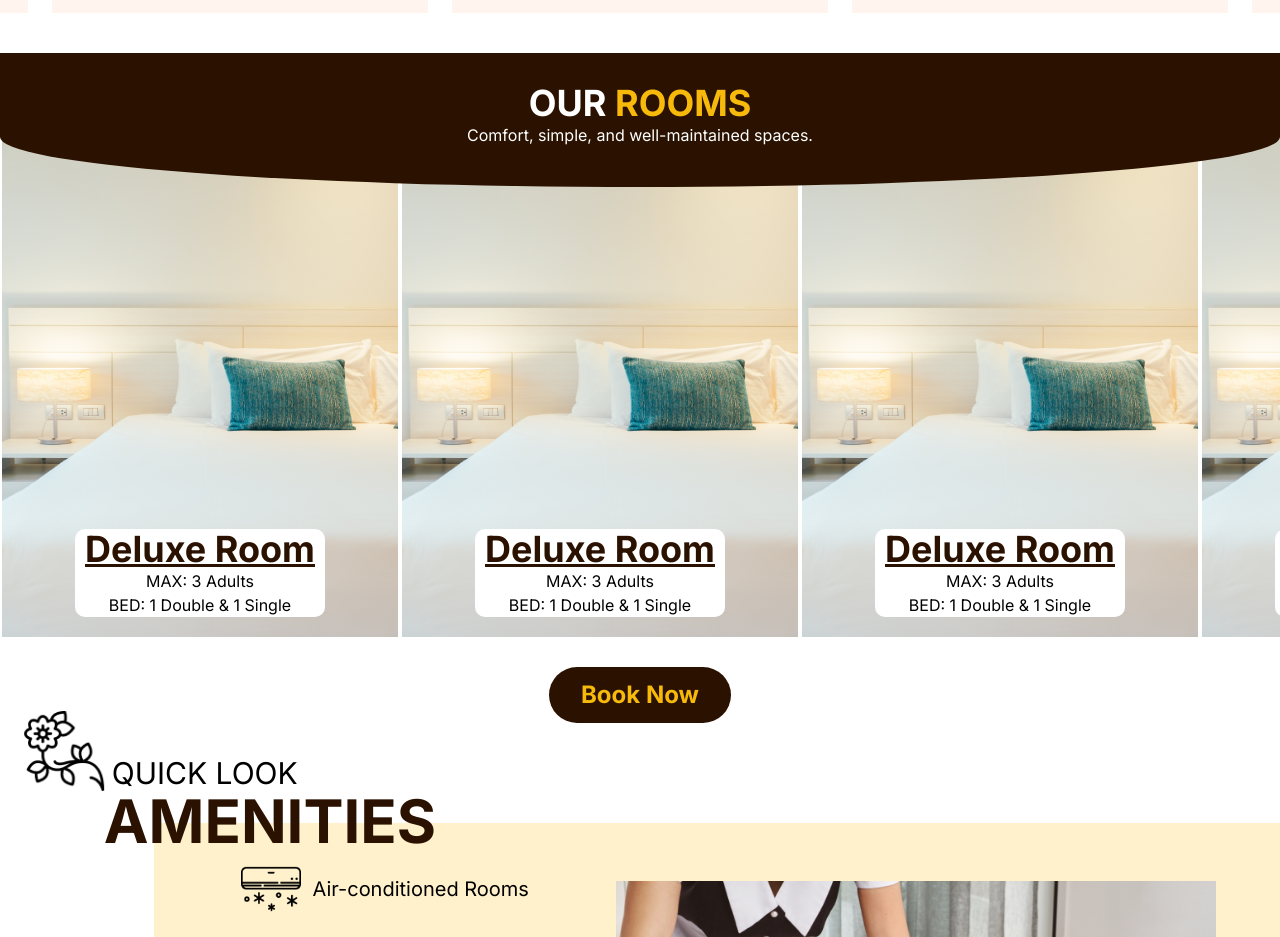
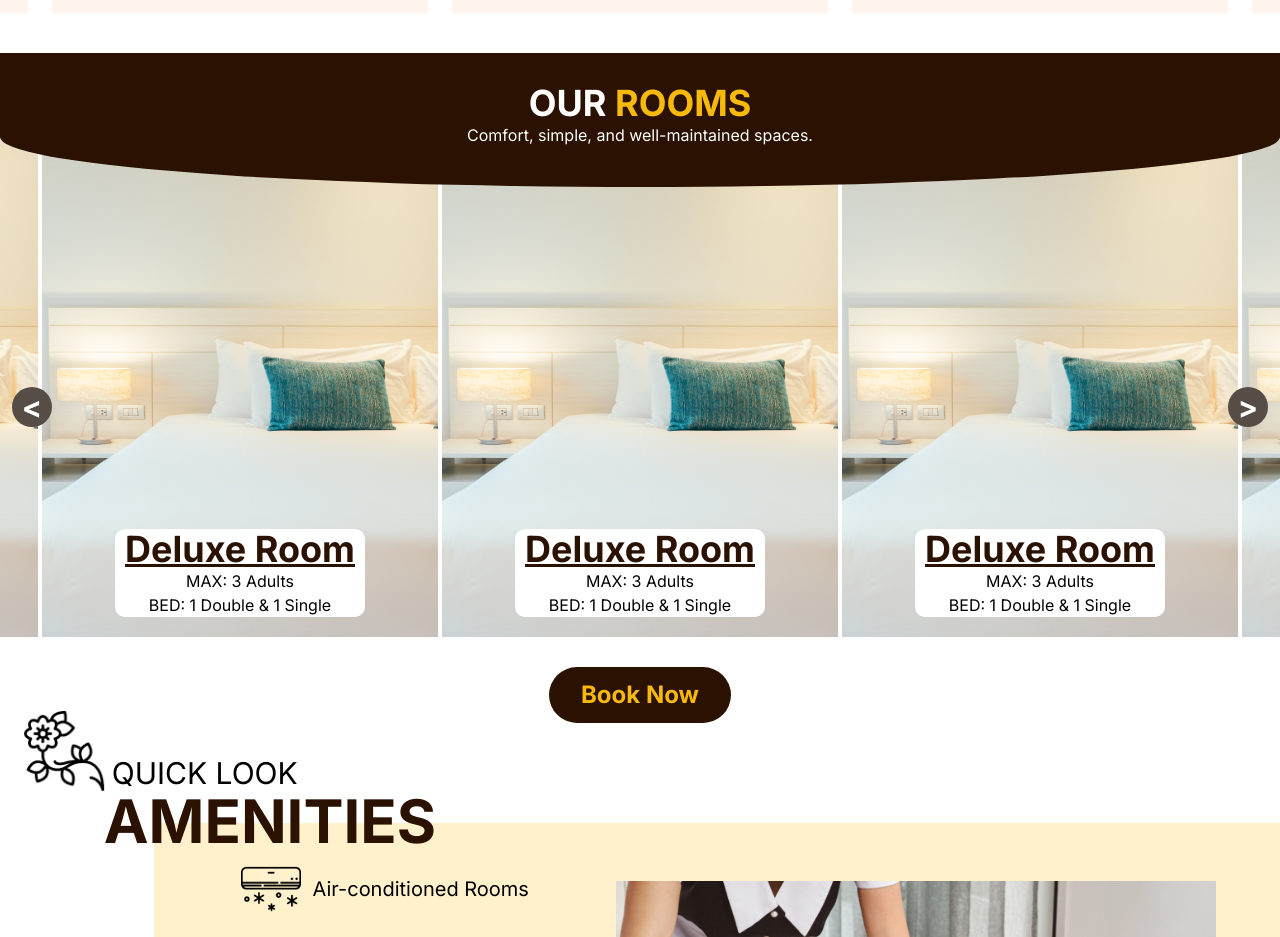
Before and after one commit to amzcasia/bnj-guesthouse, a React (Vite) app: page / in a window 1280 px wide. Shown: the part 2320-3257 px from the top of the page. Built offline with nearby package versions, Linux system fonts and the light colour scheme.

Commit message:
add rooms image carousel functionality

```diff
--- a/components/Header.jsx
+++ b/components/Header.jsx
@@ -5,7 +5,7 @@ import {Link} from 'react-router-dom'
 export default function Header(){
     const HOME = 1;
     const blankPath = {
-        home:false,
+        home: false,
         rooms:false,
         rentals:false,
         tours:false,
--- a/helpers/roomTypes.js
+++ b/helpers/roomTypes.js
@@ -30,5 +30,11 @@ export default [
         type: "Deluxe Room",
         adults: 3,
         beds: "1 Double & 1 Single"
+    },
+    {
+        image: image1,
+        type: "Deluxe Room",
+        adults: 3,
+        beds: "1 Double & 1 Single"
     }
 ]
--- a/pages/UnderConstruction.jsx
+++ b/pages/UnderConstruction.jsx
@@ -2,6 +2,6 @@ import React from 'react'
 
 export default function UnderConstruction() {
   return (
-    <div className='flex items-center justify-center w-full h-[500px] text-3xl text-center'>Sorry, this page is under construction</div>
+    <div className='flex items-center justify-center w-full h-[500px] text-3xl text-center'>This page is under construction</div>
   )
 }
--- a/pages/home/sections/Rooms.jsx
+++ b/pages/home/sections/Rooms.jsx
@@ -1,8 +1,23 @@
-import React from 'react'
+import React, {useState, useRef, useEffect} from 'react'
 import RoomCard from './RoomCard'
 import roomTypes from '../../../helpers/roomTypes'
 
 export default function Rooms() {
+    const [cardIndex, setCardIndex] = useState(3)
+    const [clientWidth, setClientWidth] = useState(window.innerWidth);
+    let allowMove = useRef(true)
+
+    useEffect(()=>{
+        const handleResize = () => {
+            setClientWidth(window.innerWidth);
+        };
+        window.addEventListener('resize', handleResize);
+
+        return () => {
+            window.removeEventListener('resize', handleResize);
+        };
+    },[])
+
     const roomTypesMap = roomTypes.map ( (room,index) =>{
         return(
             <RoomCard
@@ -14,6 +29,55 @@ export default function Rooms() {
             />
         )
     })
+
+    let duration=0;
+    if(allowMove.current){
+        duration = 300
+    }
+    else{
+        duration = 0
+    }
+
+    let translateXClass = {
+        transform: `translateX(${cardIndex * -300}px)`,
+        transitionDuration: `${duration}ms`
+    }
+    if (clientWidth > 1024){
+        translateXClass = {
+            transform: `translateX(${cardIndex * -400}px)`,
+            transitionDuration: `${duration}ms`
+        }
+    }else{
+        translateXClass = {
+            transform: `translateX(${cardIndex * -300}px)`,
+            transitionDuration: `${duration}ms`
+        }
+    }
+    function incrementCardIndex(increment){
+        const MAX_INDEX = 8
+        const MIN_INDEX = 1
+        if(cardIndex + increment >= MAX_INDEX){
+            setCardIndex(8)
+            setTimeout(() => {
+                setCardIndex(()=>{
+                    allowMove.current = false;
+                    return(2)
+                })
+            }, 301);
+        }else if( cardIndex + increment <= MIN_INDEX){
+            setCardIndex(1)
+            setTimeout(() => {
+                setCardIndex(()=>{
+                    allowMove.current = false;
+                    return(7)
+                })
+            }, 301);
+        }else{
+            setCardIndex( ()=>{
+                allowMove.current = true;
+                return(cardIndex + increment)} )
+        }
+    }
 
     return (
     <section className='grid pt-10 justify-items-center'>
@@ -29,11 +93,28 @@ export default function Rooms() {
             style={{borderBottomLeftRadius: "100% 75%",borderBottomRightRadius: "100% 75%"}}></div>
             <div className='hidden lg:block w-full h-[100px] bg-primary rounded-bl-[20px] translate-y-[-50%]'
             style={{borderBottomLeftRadius: "100% 100%",borderBottomRightRadius: "100% 100%"}}></div>
-            {/* style={{borderBottomLeftRadius: "100% 100%",borderBottomRightRadius: "100% 100%"}}></div> */}
         </div>
-        <div className='w-full overflow-hidden translate-y-[-50px]' >
-            <div className='flex overflow-x-scroll'>
-                {roomTypesMap}
+        <div className='w-full overflow-hidden translate-y-[-50px] relative'>
+            <button
+                onClick={()=>incrementCardIndex(-1)}
+                className='z-[9] w-10 h-10 rounded-full bg-primary-light absolute left-3 top-[50%] flex items-center justify-center text-white font-bold text-3xl'>
+                <span>{'<'}</span>
+            </button>
+            <button
+                onClick={()=>incrementCardIndex(1)}
+                className='z-[9] w-10 h-10 rounded-full absolute right-3 top-[50%] flex items-center justify-center text-white font-bold text-3xl bg-primary-light'>
+                <span>{'>'}</span>
+            </button>
+            <div className='w-[300px] lg:w-[1200px] mx-auto' >
+                <div className='flex' style={translateXClass}>
+                    {roomTypesMap[3]}
+                    {roomTypesMap[4]}
+                    {roomTypesMap[5]}
+                    {roomTypesMap}
+                    {roomTypesMap[0]}
+                    {roomTypesMap[1]}
+                    {roomTypesMap[2]}
+                </div>
             </div>
         </div>
         <div className=''>
--- a/pages/home/sections/Specials.jsx
+++ b/pages/home/sections/Specials.jsx
@@ -10,15 +10,12 @@ export default function Specials() {
     let translateXClass = ''
 
     useEffect( ()=>{
-        console.log('invoke useEffect')
         translateXClass = `flex translate-x-[${translateX.new*(-400)}px]`
     },[])
 
     if( isMoving.current ){
-        console.log("not animated")
         translateXClass = `flex lg:translate-x-[${translateX.new*(-400)}px] translate-x-[${translateX.new*(-300)}px]`
     }else{
-        console.log("animated")
         translateXClass = `flex transition duration-300 lg:translate-x-[${translateX.new*(-400)}px] translate-x-[${translateX.new*(-300)}px]`
     }
 
--- a/tailwind.config.js
+++ b/tailwind.config.js
@@ -1,6 +1,10 @@
 /** @type {import('tailwindcss').Config} */
 export default {
-    content: ["./*{.html,js,jsx}","./components/*.{html,js,jsx}","./pages/**/*.{html,js,jsx}","./pages/home/sections/*.{html,js,jsx}"],
+    content: [
+      "./*{.html,js,jsx}",
+      "./components/*.{html,js,jsx}",
+      "./pages/**/*.{html,js,jsx}",
+      "./pages/home/sections/*.{html,js,jsx}"],
     theme: {
       extend: {
         colors: {
```
